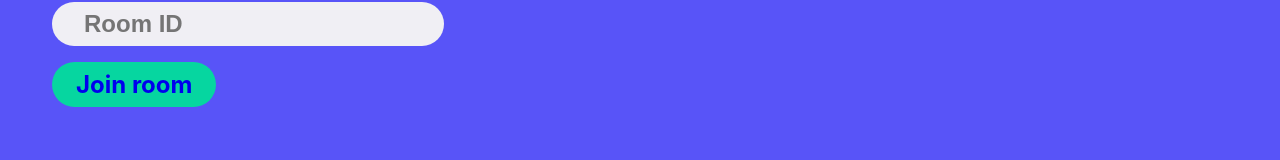
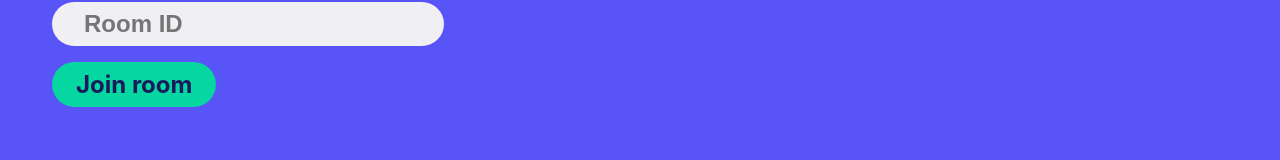
Before and after one commit to Pieloaf/FYP_WebRTC, a React (Create React App) app in the folder webrtc-react/: page / in a window 1280 px wide. Shown: the part 394-554 px from the top of the page. Built offline with nearby package versions, Linux system fonts and the light colour scheme.

Commit message:
fixed link text colour

```diff
--- a/webrtc-react/src/styles/globalStyle.js
+++ b/webrtc-react/src/styles/globalStyle.js
@@ -4,7 +4,8 @@ import theme from "./theme";
 const GlobalStyle = createGlobalStyle`
     a {
         text-decoration: none;
-        :visited{
+        :visited,
+        :-webkit-any-link {
             color: ${theme.colours.darkBlue};
         }
     }
```
